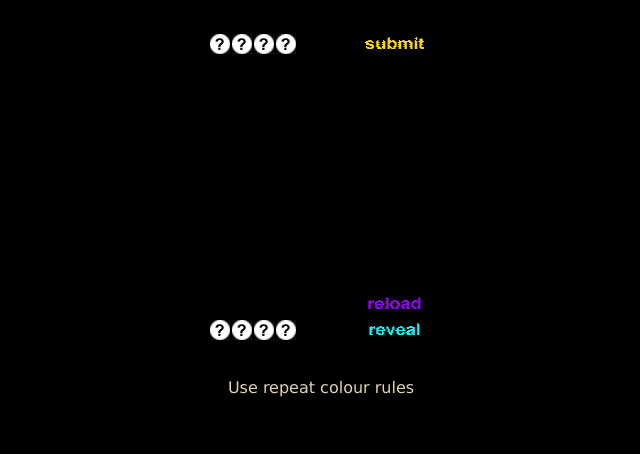
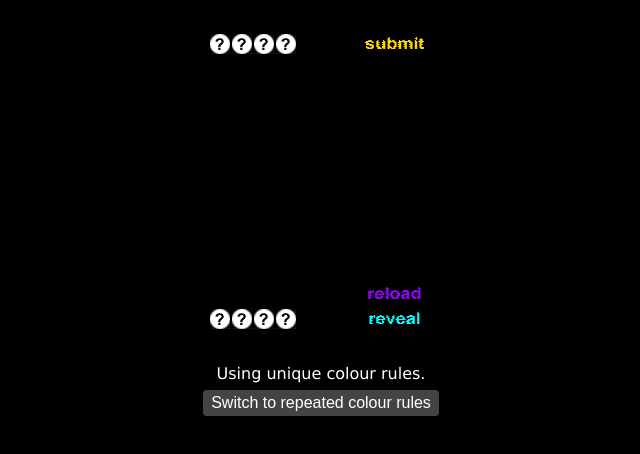
Before and after one commit to theophani/mastermind, a plain HTML site: page index.html in a window 1280 px wide. Shown: the whole page, without its empty margins (319-959 px from the left). Drawn offline with Linux system fonts and the light colour scheme.

Commit message:
more clear rules message and toggler

```diff
--- a/app.js
+++ b/app.js
@@ -3,9 +3,14 @@ function setGameType(type) {
 }
 
 function toggleType(element) {
+  var message = {
+    unique: 'Using unique colour rules.<br /><button>Switch to repeated colour rules</button>',
+    repeated: 'Using repeated colour rules.<br /><button>Switch to unqiue colour rules</button>'
+  }
+
   GameType = GameType === 0 ? 1 : 0;
   reloadGame();
-  element.innerText = GameType ? 'Use unique colour rules' : 'Use repeat colour rules';
+  element.innerHTML = GameType ? message.repeated : message.unique;
 }
 
 function initializeVariables() {
--- a/index.html
+++ b/index.html
@@ -12,7 +12,23 @@ body {
   text-align: center;
   font-family: 'Lucida Sans', 'Lucida Grande', 'Lucida Sans Unicode', sans-serif;
   font-size: 100%;
+  line-height: 1em;
 }
+button {
+  color: white;
+  background-color: #444;
+  font-size: 1em;
+  cursor: pointer;
+  border: 0;
+  border-radius: 0.25em;
+  padding: 0.25em 0.5em;
+  margin: 0.5em 0;
+}
+button:hover {
+  background-color: #666;
+}
+
+
 a {
   text-decoration: none;
   color: #DED4AE;
@@ -45,13 +61,6 @@ td.action img {
 }
 span {
   cursor: pointer;
-}
-#switcher {
-  cursor: pointer;
-  color: #DED4AE;
-}
-#switcher:hover {
-  color: #9CB468;
 }
 #game {
   margin: 2em auto;
@@ -270,7 +279,10 @@ span {
 
 </table>
 
-<p id="switcher" onClick="toggleType(this); return true">Use repeat colour rules</p>
+<p id="switcher" onClick="toggleType(this); return true">
+  Using unique colour rules.<br />
+  <button>Switch to repeated colour rules</button>
+</p>
 
 <script src="app.js"></script>
 
```
